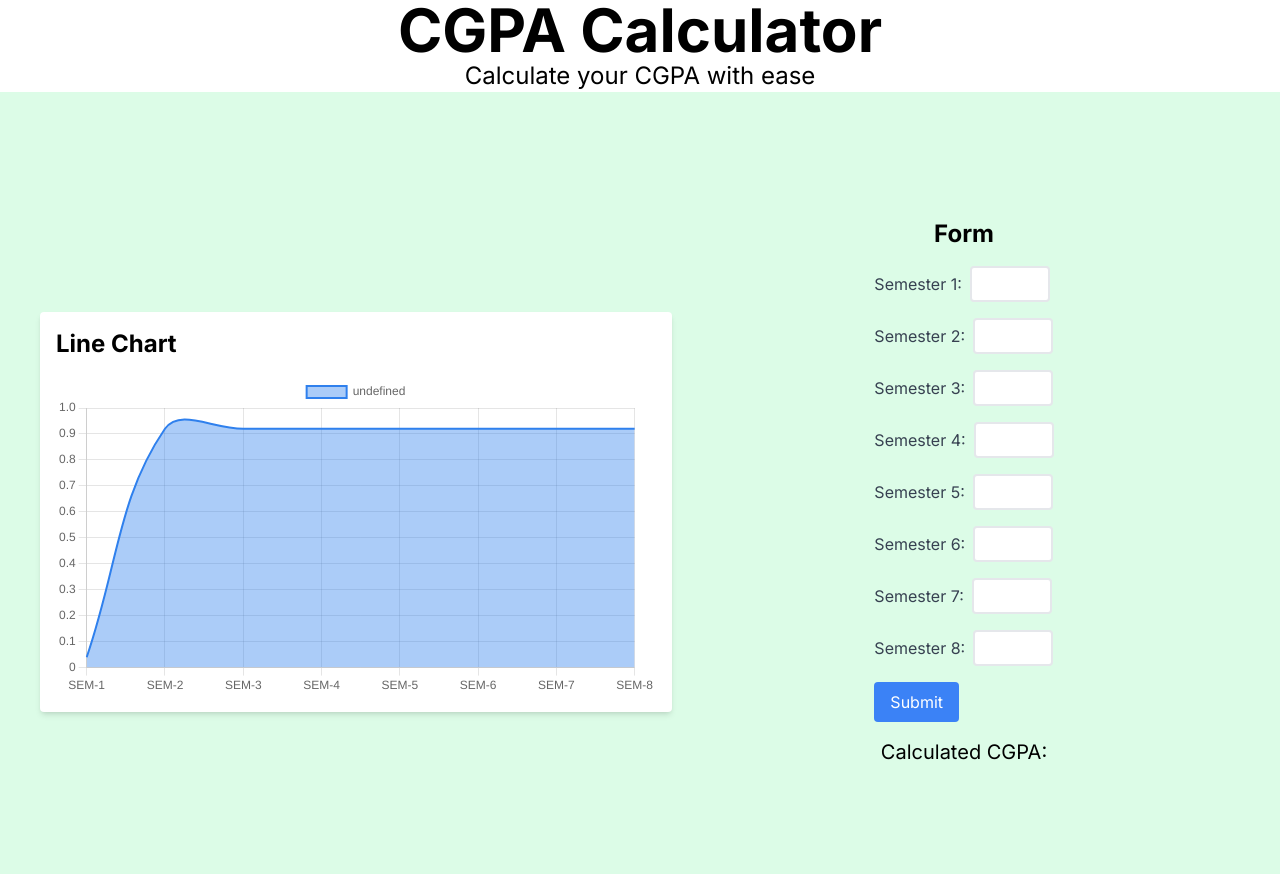
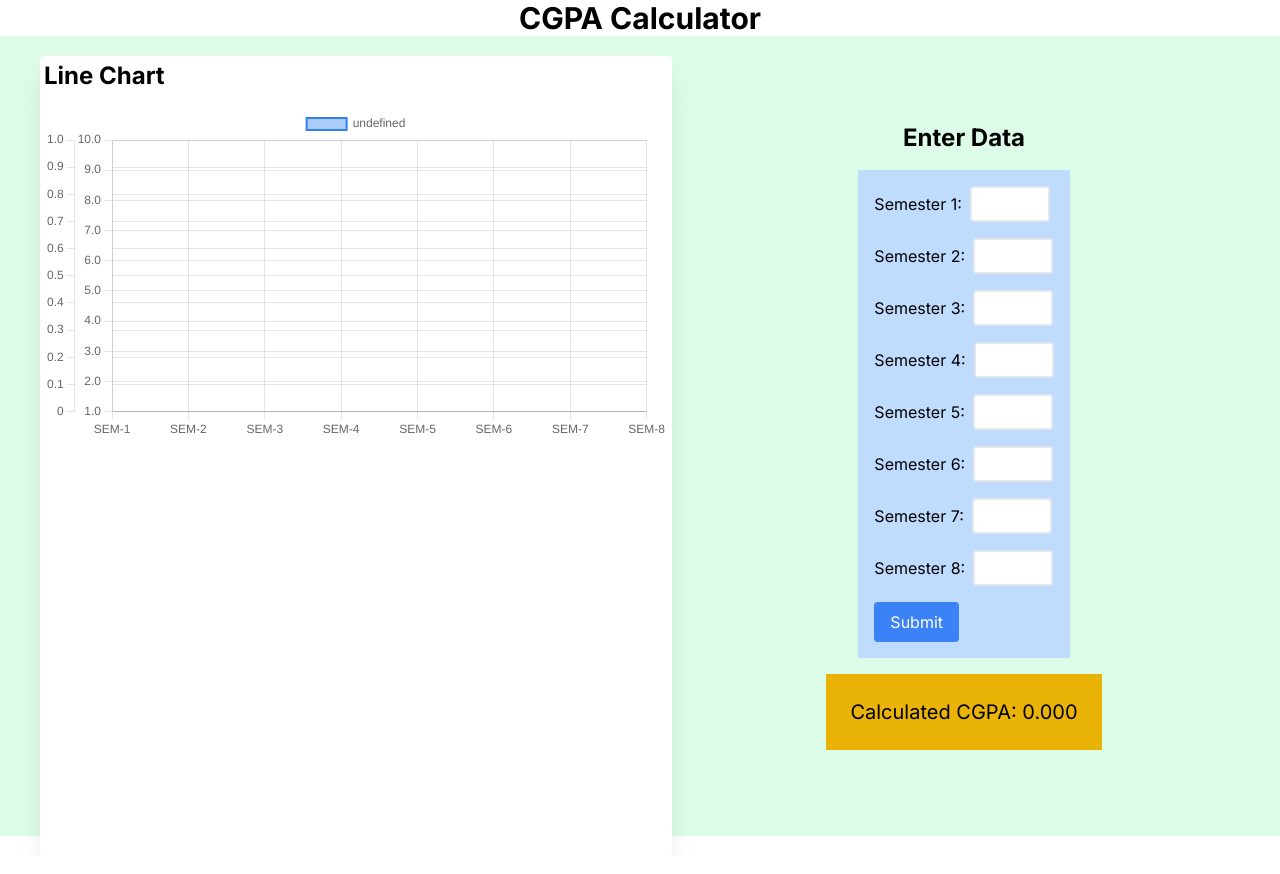
Before and after one commit to sshrey15/dashBoard, a Next.js app: page / in a window 1280 px wide. Shown: the top 874 px of the page. Built offline with nearby package versions, Linux system fonts and the light colour scheme.

Commit message:
Add react-confetti package and update CGPA calculation

```diff
--- a/package.json
+++ b/package.json
@@ -14,6 +14,7 @@
     "next": "14.1.0",
     "react": "^18",
     "react-chartjs-2": "^5.2.0",
+    "react-confetti": "^6.1.0",
     "react-dom": "^18"
   },
   "devDependencies": {
--- a/src/app/page.js
+++ b/src/app/page.js
@@ -1,4 +1,7 @@
 "use client";
+import React, { useState } from "react";
+import Confetti from "react-confetti";
+
 import Form from "@/components/Form";
 import {
   Chart as ChartJS,
@@ -6,29 +9,29 @@ import {
   LinearScale,
   PointElement,
   LineElement,
-  Title, // Corrected from 'Ttile'
+  Title,
   Tooltip,
   Legend,
   Filler,
   BarElement,
 } from "chart.js";
+import { Line } from "react-chartjs-2";
 
 ChartJS.register(
   CategoryScale,
-
   LinearScale,
   PointElement,
   BarElement,
   LineElement,
   Filler,
-  Title, // Corrected from 'Ttile'
+  Title,
   Tooltip,
   Legend
 );
 
-import { Bar, Line, Scatter, Bubble, Doughnut } from "react-chartjs-2";
+export default function Home() {
+  const [cgpa, setCgpa] = useState([0, 0, 0, 0, 0, 0, 0, 0]);
 
-export default function Home() {
   const data = {
     labels: [
       "SEM-1",
@@ -42,7 +45,7 @@ export default function Home() {
     ],
     datasets: [
       {
-        data: [9.06, 9.28, 9.28, 9.28, 9.28, 9.28, 9.28, 9.28],
+        data: cgpa,
       },
     ],
   };
@@ -53,7 +56,6 @@ export default function Home() {
         display: false,
       },
     },
-
     elements: {
       line: {
         tension: 0.4,
@@ -67,33 +69,60 @@ export default function Home() {
         hitRadius: 0,
       },
     },
-
     scales: {
       xAxis: {
         display: false,
       },
       yAxis: {
-        display: false,
+        display: true,
+        min: 1,
+        max: 10,
+        stepSize: 0.2,
+        ticks: {
+          callback: function (value, index, values) {
+            return Number(value).toFixed(1);
+          },
+        },
       },
     },
   };
+
+  const handleFormSubmit = (newData) => {
+    setCgpa(newData);
+  };
+
   return (
     <>
       <div className="flex flex-col justify-center items-center">
-        <h1 className="text-6xl font-bold light:text-gray-700">CGPA Calculator</h1>
-        <p className="text-2xl light:text-gray-700">Calculate your CGPA with ease</p>
+        <h1 className="text-3xl font-bold light:text-gray-700">
+          CGPA Calculator
+        </h1>
       </div>
-      <div className="grid md:grid-cols-1 lg:grid-cols-2 gap-4 items-center justify-center min-h-screen bg-green-100">
-        <div className="p-4 ml-10 mt-10 bg-white rounded shadow-md md:w-1/2 lg:w-full">
+      <div className="grid grid-cols-1 md:grid-cols-1 lg:grid-cols-2 gap-4 items-center justify-center min-h-screen bg-green-100">
+        <div className="lg:pd-7 sm:p-1 sm:ml-3 lg:ml-10 mt-10 bg-white rounded shadow-xl sm:h-full sm:w-full lg:w-full">
+
           <h2 className="text-2xl font-bold mb-4 light:text-gray-700">
             Line Chart
           </h2>
-          <Line data={data} width={300} height={160} options={options} />
+          <Line className="sm:w-full" data={data} width={300} height={160} options={options} />
         </div>
-        <div className="flex flex-col justify-center items-center lg:w-full">
-          <h2 className="text-2xl font-bold mb-4 light:text-gray-700">Form</h2>
-          <Form />
-          <p className="mt-4 text-xl light:text-gray-700">Calculated CGPA: </p>
+        <div className=" flex flex-col justify-center items-center w-full">
+          {cgpa.reduce((a, b) => a + b, 0) / cgpa.length > 7.5 && (
+            <>
+              <p className="mt-4 text-xl light:text-gray-700 bg-green-500 p-6">
+                You are eligible for sitting for placements
+              </p>
+              <Confetti />
+            </>
+          ) }
+          <h2 className="text-2xl font-bold mb-4 light:text-gray-700">
+            Enter Data
+          </h2>
+          <Form onSubmit={handleFormSubmit} />
+          <p className="mt-4 text-xl light:text-gray-700 bg-yellow-500 p-6">
+            Calculated CGPA:{" "}
+            {(cgpa.reduce((a, b) => a + b, 0) / cgpa.length).toFixed(3)}
+          </p>
         </div>
       </div>
     </>
--- a/src/components/Form.jsx
+++ b/src/components/Form.jsx
@@ -1,15 +1,22 @@
 import React from 'react'
 
-const Form = () => {
+const Form = ({ onSubmit }) => {
+  const handleSubmit = (event) => {
+    event.preventDefault();
+    const formData = new FormData(event.target);
+    const data = Array.from(formData.values(), value => parseFloat(value)); // Convert to numbers
+    onSubmit(data);
+  };
+
   return (
-    <form className="space-y-4">
+    <form onSubmit={handleSubmit} className="space-y-4 bg-blue-200 p-4 ">
       {Array.from({ length: 8 }, (_, i) => (
         <div key={i} className="flex items-center space-x-2">
-          <label htmlFor={`semester-${i + 1}`} className="text-gray-700">Semester {i + 1}:</label>
-          <input id={`semester-${i + 1}`} type="number" min="0" max="100" className="border-2 border-gray-200 rounded w-20 p-1 bg-white text-black" />
+          <label htmlFor={`semester-${i + 1}`} className="text-black ">Semester {i + 1}:</label>
+          <input id={`semester-${i + 1}`} name={`semester-${i + 1}`} type="number" min="0" max="10" step="0.1" className="border-2 border-gray-200 dark:border-gray-400 rounded w-20 p-1 text-black" />
         </div>
       ))}
-      <button type="submit" className="bg-blue-500 text-white px-4 py-2 rounded">Submit</button>
+      <button type="submit" className="bg-blue-500 text-white px-4 py-2 rounded dark:bg-blue-700">Submit</button>
     </form>
   )
 }
```
Also changed, not shown: 1 other file (tests, documents, lock files or other folders).
